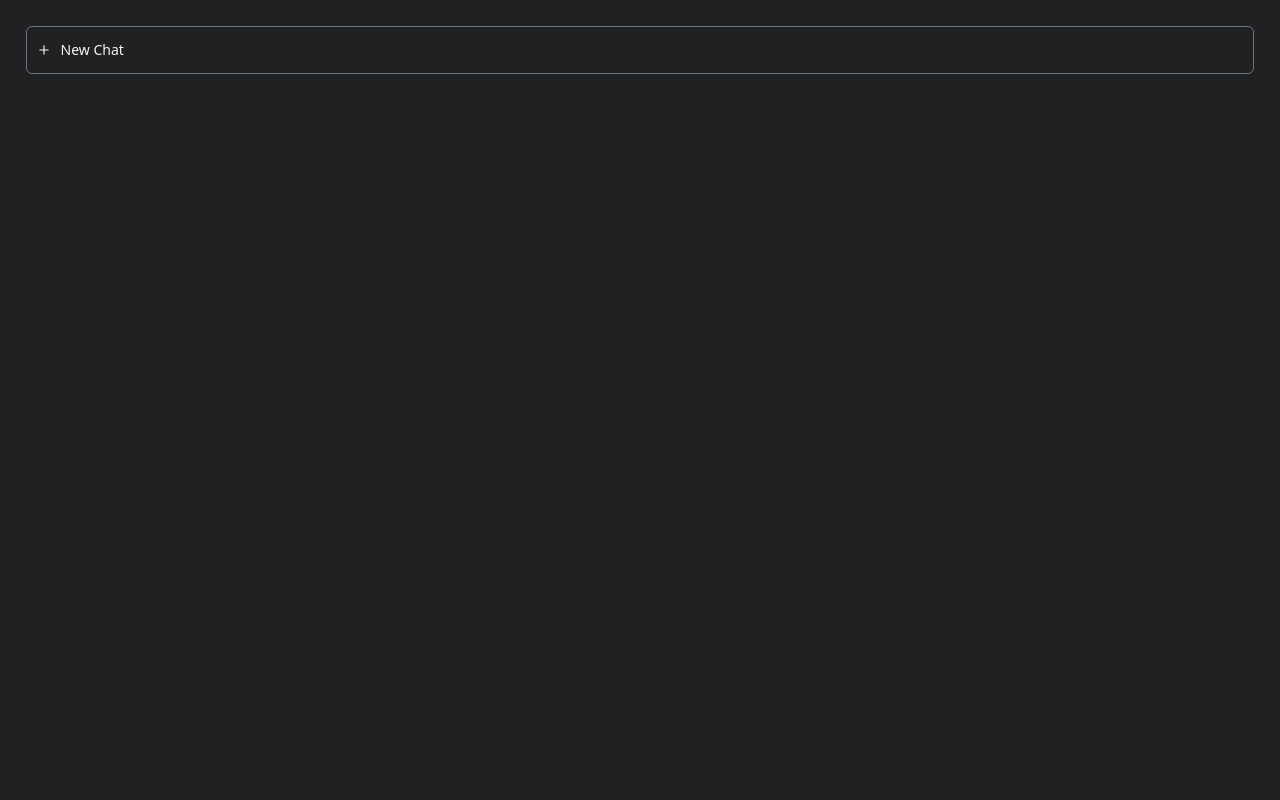
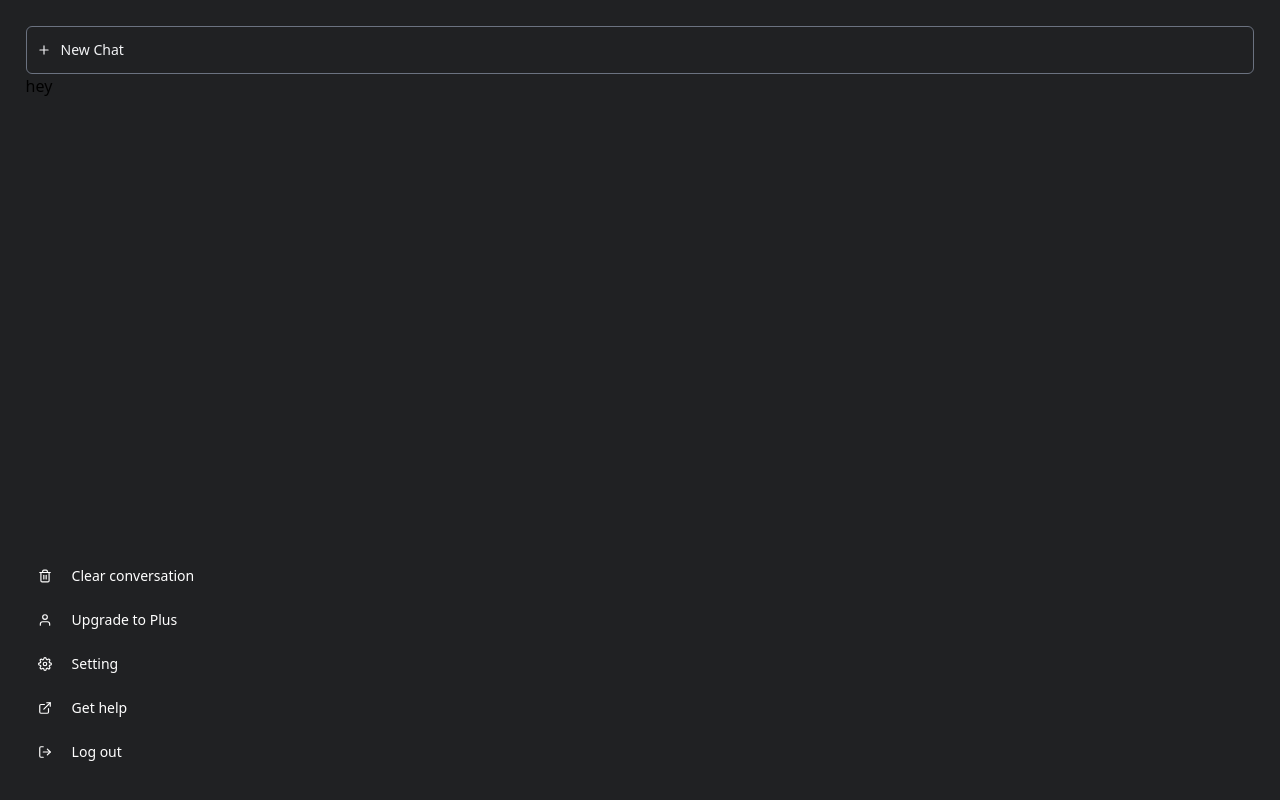
Before and after one commit to Azharul-Raj/gpt-next, a Next.js app: page /LeftBar/LeftBar in a window 1280 px wide. Built offline with nearby package versions, Linux system fonts and the light colour scheme.

Commit message:
left section bottom part desingn done

```diff
--- a/pages/LeftBar/LeftBar.tsx
+++ b/pages/LeftBar/LeftBar.tsx
@@ -1,10 +1,21 @@
 import React from 'react'
 import NewChat from '../components/NewChat'
+import IconButton from '../components/IconButton'
+import { data } from '../data/data'
 
 export default function LeftBar() {
   return (
-    <div className='bg-[#202123] h-[100vh] p-[2%]'>
+    <div className='bg-[#202123] h-[100vh] p-[2%] flex flex-col'>
+
         <NewChat/>
+        <div className="h-[60vh]">
+            hey
+        </div>
+        <div className="items-end justify-end">
+            {
+                data.map((btnDetails,i)=><IconButton key={i} btnDetails={btnDetails}/>)
+            }
+        </div>
     </div>
   )
 }
--- /dev/null
+++ b/pages/components/IconButton.tsx
@@ -0,0 +1,19 @@
+import React from 'react'
+import { IconType } from 'react-icons'
+
+interface IconButtonProps{
+    btnDetails:{
+        icon:React.ReactNode;
+        text:string;
+    }
+}
+export default function IconButton({btnDetails}:IconButtonProps) {
+    const {icon,text}=btnDetails;
+  return (
+    <>
+    <div className='flex p-3 gap-3 items-center rounded-md hover:bg-gray-500/10 transition-colors duration-200 text-white cursor-pointer text-sm'>
+        {icon} <h5 className='ml-2'>{text}</h5>
+    </div>
+    </>
+  )
+}
--- /dev/null
+++ b/pages/data/data.tsx
@@ -0,0 +1,23 @@
+import {FiTrash2,FiUser,FiSettings,FiExternalLink,FiLogOut} from 'react-icons/fi'
+export const data=[
+    {
+        icon:<FiTrash2/>,
+        text:"Clear conversation"
+    },
+    {
+        icon:<FiUser/>,
+        text:"Upgrade to Plus"
+    },
+    {
+        icon:<FiSettings/>,
+        text:"Setting"
+    },
+    {
+        icon:<FiExternalLink/>,
+        text:"Get help"
+    },
+    {
+        icon:<FiLogOut/>,
+        text:"Log out"
+    },
+]
--- a/pages/index.tsx
+++ b/pages/index.tsx
@@ -3,7 +3,7 @@ import Image from 'next/image'
 import { Inter } from 'next/font/google'
 import styles from '@/styles/Home.module.css'
 import LeftBar from './LeftBar/LeftBar'
-import RightBar from './components/RightBar/RightBar'
+import RightBar from './RightBar/RightBar'
 
 const inter = Inter({ subsets: ['latin'] })
 
```
Also changed, not shown: pages/RightBar/RightBar.tsx (renamed from pages/components/RightBar/RightBar.tsx).
